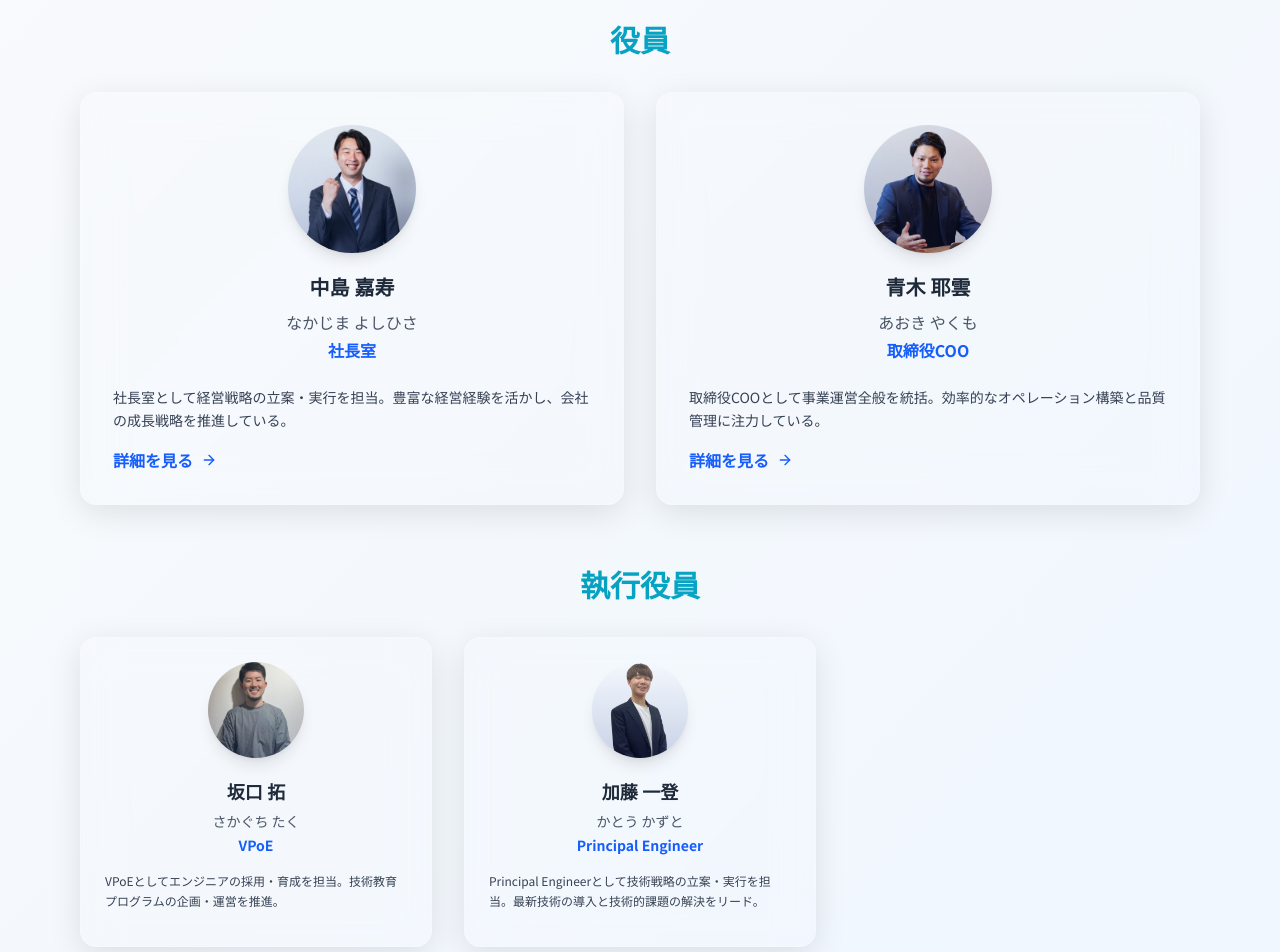
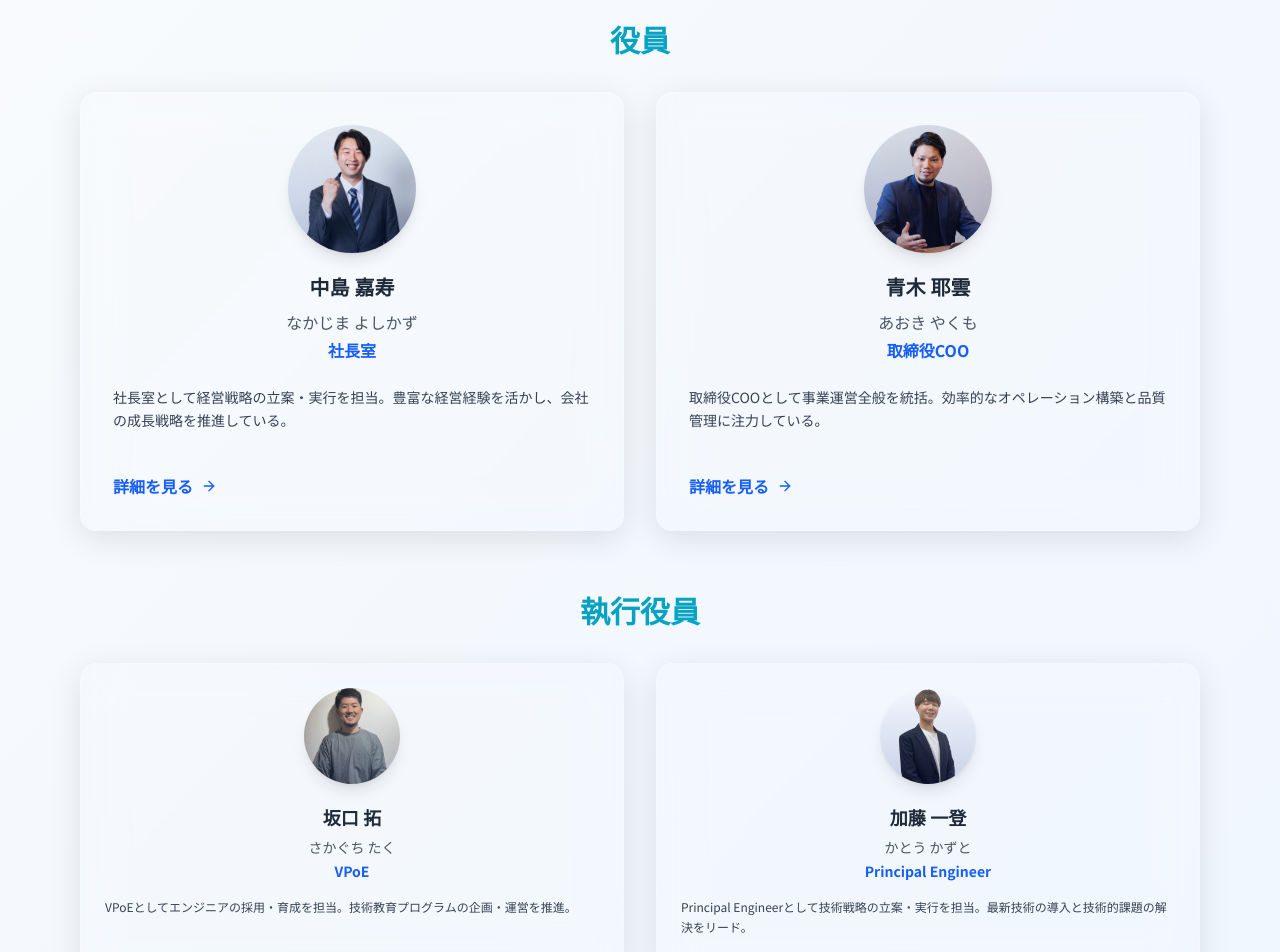
Before and after one commit to taku-saka/rise-tech, a Next.js app: page /company/executives in a window 1280 px wide. Shown: the part 220-1172 px from the top of the page. Built offline with nearby package versions, Linux system fonts and the light colour scheme.

Commit message:
以下の不具合修正(加藤) ・実績紹介部分の大きさ ・役員紹介の大きさ ・TOPページに戻る際に動画が勝手に開かれる ・最初アクセスしたときに、動画が再生されない

```diff
--- a/src/app/company/executives/page.tsx
+++ b/src/app/company/executives/page.tsx
@@ -18,23 +18,30 @@ const ExecutivesPage = () => {
 
         {/* Executives */}
         <div className="mb-16">
-          <h2 className="font-serif text-3xl font-bold mb-8 text-center gradient-text stagger-fade-in stagger-delay-1">
+          <h2 className="font-serif text-3xl font-bold mb-8 text-center gradient-text stagger-fade-in stagger-delay-4">
             役員
           </h2>
-          <div className="grid grid-cols-2 gap-8">
-            {executives
-              .filter((exec) => exec.type === "executive")
-              .map((executive, index) => (
+          {(() => {
+            const filteredExecutives = executives.filter((exec) => exec.type === "executive");
+            const gridColsClass =
+              filteredExecutives.length === 2
+                ? "grid-cols-1 md:grid-cols-2"
+                : "grid-cols-1 md:grid-cols-2 lg:grid-cols-3";
+
+            return (
+              <div className={`grid ${gridColsClass} gap-8 items-stretch`}>
+                {filteredExecutives.map((executive, index) => (
                   <Link
                     href={`/company/executives/${executive.id}`}
                     key={executive.id}
                   >
                     <div
                       key={executive.id}
-                    className={`glass-card p-8 rounded-2xl hover-lift-enhanced cursor-pointer group stagger-fade-in stagger-delay-${
+                      className={`flex flex-col justify-between h-full glass-card p-8 rounded-2xl hover-lift-enhanced cursor-pointer group stagger-fade-in stagger-delay-${
                         index + 2
                       }`}
                     >
+                      <div>
                         <div className="text-center mb-6">
                           <div className="relative inline-block mb-4">
                             <img
@@ -54,9 +61,10 @@ const ExecutivesPage = () => {
                             </span>
                           </div>
                         </div>
-                    <p className="text-gray-700 text-sm leading-relaxed mb-4">
+                        <p className="text-gray-700 text-sm leading-relaxed mb-4 min-h-[4.5rem]">
                           {executive.bio}
                         </p>
+                      </div>
                       <div className="flex items-center text-blue-600 font-semibold group-hover:text-blue-700 transition-colors">
                         詳細を見る{" "}
                         <ArrowRight className="w-4 h-4 ml-2 group-hover:translate-x-1 transition-transform" />
@@ -65,6 +73,8 @@ const ExecutivesPage = () => {
                   </Link>
                 ))}
               </div>
+            );
+          })()}
         </div>
 
         {/* Officers */}
@@ -72,10 +82,16 @@ const ExecutivesPage = () => {
           <h2 className="font-serif text-3xl font-bold mb-8 text-center gradient-text stagger-fade-in stagger-delay-4">
             執行役員
           </h2>
-          <div className="grid md:grid-cols-2 lg:grid-cols-3 gap-8">
-            {executives
-              .filter((exec) => exec.type === "officer")
-              .map((executive, index) => (
+          {(() => {
+            const filteredExecutives = executives.filter((exec) => exec.type === "officer");
+            const gridColsClass =
+              filteredExecutives.length === 2
+                ? "grid-cols-1 md:grid-cols-2"
+                : "grid-cols-1 md:grid-cols-2 lg:grid-cols-3";
+
+            return (
+              <div className={`grid ${gridColsClass} gap-8`}>
+                {filteredExecutives.map((executive, index) => (
                   <div
                     key={executive.id}
                     className={`glass-card p-6 rounded-2xl hover-lift-enhanced cursor-pointer group stagger-fade-in stagger-delay-${
@@ -113,6 +129,8 @@ const ExecutivesPage = () => {
                   </div>
                 ))}
               </div>
+            );
+          })()}
         </div>
 
         <div className="text-center stagger-fade-in stagger-delay-6">
--- a/src/app/components/sections/AchievementsSection.tsx
+++ b/src/app/components/sections/AchievementsSection.tsx
@@ -108,10 +108,11 @@ const AchievementsSection: React.FC<AchievementsSectionProps> = ({
             <Link href={`achievements/${achievement.id}`} key={achievement.id}>
               <div
                 key={index}
-                className={`bg-white/90 backdrop-blur-sm p-8 rounded-2xl hover-lift-enhanced shadow-lg group cursor-pointer ${
+                className={`bg-white/90 backdrop-blur-sm p-8 rounded-2xl hover-lift-enhanced shadow-lg group cursor-pointer flex flex-col justify-between h-full ${
                   achievementsVisible ? "animate-card-appear" : "opacity-0"
                 } stagger-delay-${index + 1}`}
               >
+                <div>
                   <div className="relative overflow-hidden rounded-xl mb-6">
                     <img
                       src={achievement.image}
@@ -127,7 +128,8 @@ const AchievementsSection: React.FC<AchievementsSectionProps> = ({
                   <h3 className="font-serif text-xl font-bold mb-3 text-gray-800 group-hover:text-blue-600 transition-colors">
                     {achievement.title}
                   </h3>
-                <p className="text-gray-600 mb-4 h-[3.5rem] overflow-hidden">{achievement.description}</p>
+                  <p className="text-gray-600 mb-4 min-h-[3.5rem] overflow-hidden">{achievement.description}</p>
+                </div>
                 <div className="flex items-center text-blue-600 font-semibold group-hover:text-blue-700 transition-colors">
                   詳細を見る{" "}
                   <ArrowRight className="w-4 h-4 ml-2 group-hover:translate-x-2 transition-transform duration-300" />
--- a/src/app/components/sections/NewsSection.tsx
+++ b/src/app/components/sections/NewsSection.tsx
@@ -90,15 +90,16 @@ const NewsSection: React.FC<NewsSectionProps> = ({ newsRef, newsVisible }) => {
           </h2>
         </div>
 
-        <div className="grid md:grid-cols-3 gap-8 mb-12">
+        <div className="grid md:grid-cols-3 gap-8 mb-12 items-stretch">
           {news.slice(0, 3).map((item, index) => (
             <Link href={`/news/${item.id}`} key={item.id}>
               <article
                 key={index}
-                className={`bg-white/90 backdrop-blur-sm p-6 rounded-2xl hover-lift-enhanced shadow-lg cursor-pointer transform transition-all duration-500 ${
+                className={`flex flex-col justify-between h-full bg-white/90 backdrop-blur-sm p-6 rounded-2xl hover-lift-enhanced shadow-lg cursor-pointer transform transition-all duration-500 ${
                   newsVisible ? "animate-card-appear" : "opacity-0"
                 } stagger-delay-${index + 1}`}
               >
+                <div>
                   <div className="relative overflow-hidden rounded-xl mb-4 group">
                     <img
                       src={item.image}
@@ -112,13 +113,12 @@ const NewsSection: React.FC<NewsSectionProps> = ({ newsRef, newsVisible }) => {
                     </div>
                     <div className="absolute inset-0 bg-gradient-to-t from-blue-900/20 to-transparent opacity-0 group-hover:opacity-100 transition-opacity duration-300"></div>
                   </div>
-                <time className="text-sm text-gray-500 mb-2 block">
-                  {item.date}
-                </time>
+                  <time className="text-sm text-gray-500 mb-2 block">{item.date}</time>
                   <h3 className="font-serif text-lg font-bold mb-3 text-gray-800 group-hover:text-blue-600 transition-colors">
                     {item.title}
                   </h3>
-                <p className="text-gray-600 text-sm h-[3.5rem] overflow-hidden">{item.excerpt}</p>
+                  <p className="text-gray-600 text-sm min-h-[3.5rem]">{item.excerpt}</p>
+                </div>
               </article>
             </Link>
           ))}
--- a/src/app/components/sections/ServicesSection.tsx
+++ b/src/app/components/sections/ServicesSection.tsx
@@ -33,17 +33,18 @@ const ServicesSection: React.FC<ServicesSectionProps> = ({
           </p>
         </div>
 
-        <div className="grid md:grid-cols-2 lg:grid-cols-3 gap-8 mb-12">
+        <div className="grid md:grid-cols-2 lg:grid-cols-3 gap-8 mb-12 items-stretch">
           {services.map((service, index) => {
             const IconComponent = service.icon;
             return (
               <Link href={`/services/${service.id}`} key={service.id}>
                 <div
                   key={service.id}
-                  className={`glass-card-enhanced p-8 rounded-2xl hover-lift-enhanced cursor-pointer group ${
+                  className={`flex flex-col justify-between h-full glass-card-enhanced p-8 rounded-2xl hover-lift-enhanced cursor-pointer group ${
                     servicesVisible ? "animate-card-appear" : "opacity-0"
                   } stagger-delay-${index + 1}`}
                 >
+                  <div>
                     <div className="relative overflow-hidden rounded-xl mb-6">
                       <img
                         src={service.image}
@@ -59,7 +60,8 @@ const ServicesSection: React.FC<ServicesSectionProps> = ({
                     <h3 className="font-serif text-xl font-bold mb-3 text-gray-800 group-hover:text-blue-600 transition-colors">
                       {service.title}
                     </h3>
-                  <p className="text-gray-600 mb-4">{service.description}</p>
+                    <p className="text-gray-600 mb-4 min-h-[3.5rem]">{service.description}</p>
+                  </div>
                   <div className="flex items-center text-blue-600 font-semibold group-hover:text-blue-700 transition-colors">
                     詳細を見る{" "}
                     <ArrowRight className="w-4 h-4 ml-2 group-hover:translate-x-2 transition-transform duration-300" />
--- a/src/app/components/sections/VideoSection.tsx
+++ b/src/app/components/sections/VideoSection.tsx
@@ -30,6 +30,7 @@ const VideoSection: React.FC<VideoSectionProps> = ({
                   autoPlay
                   muted
                   loop
+                  playsInline
                   className="w-full h-full object-cover"
                   src="/video/ifsvid.mp4"
                 ></video>
--- a/src/app/data/executives.ts
+++ b/src/app/data/executives.ts
@@ -2,7 +2,7 @@ export const executives = [
   {
     id: "president-office",
     name: "中島 嘉寿",
-    nameKana: "なかじま よしひさ",
+    nameKana: "なかじま よしかず",
     position: "社長室",
     type: "executive",
     image: "/image/executives/nakajima.jpg",
```
Lines whose indentation alone changed are shown as unchanged.
